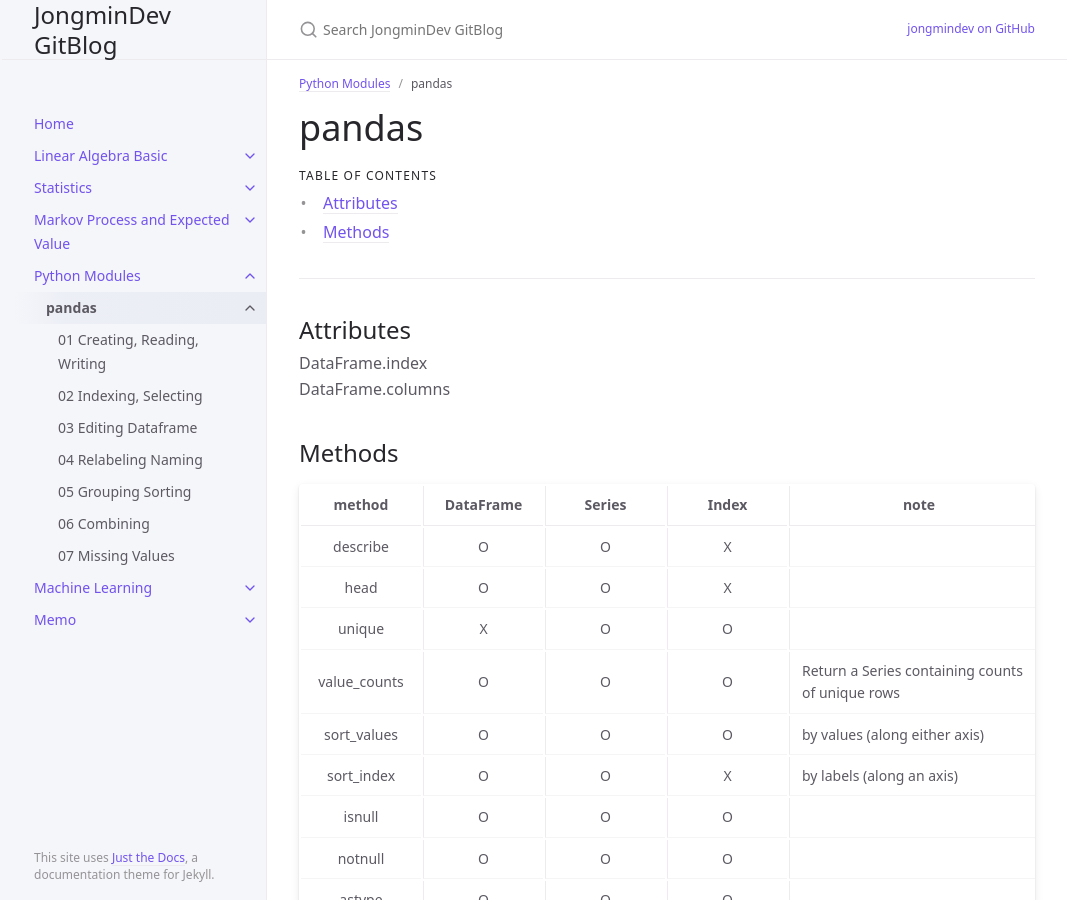
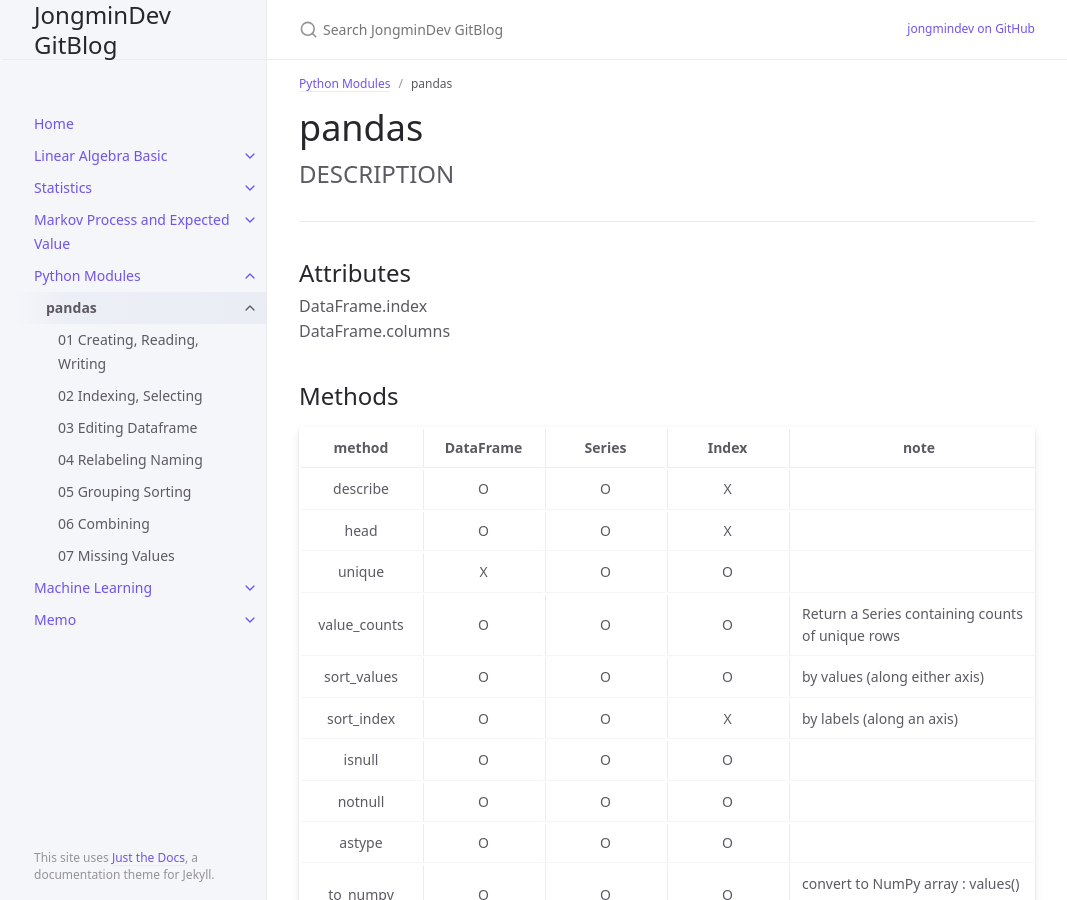
Before and after one commit to jongmindev/jongmindev.github.io, a Jekyll site: the page built from docs/Python Modules/pandas/00AttributeMethod.md, in a window 1280 px wide and 900 px high. Shown: the whole window, without its empty margins (105-1172 px from the left). Built offline with Jekyll 4.4.1, drawn with Linux system fonts in a browser that asks for light colours.

```diff
--- a/docs/Python Modules/pandas/00AttributeMethod.md
+++ b/docs/Python Modules/pandas/00AttributeMethod.md
@@ -9,11 +9,8 @@ has_children : true
 # pandas
 {: .no_toc }
 
-## Table of contents
-{: .no_toc .text-delta }
-
-- TOC
-{:toc}
+DESCRIPTION
+{: .fs-6 .fw-300 }
 
 ---
 
```
Also changed, not shown: other parts of docs/Python Modules/pandas/00AttributeMethod.md (+1 -1 lines).
